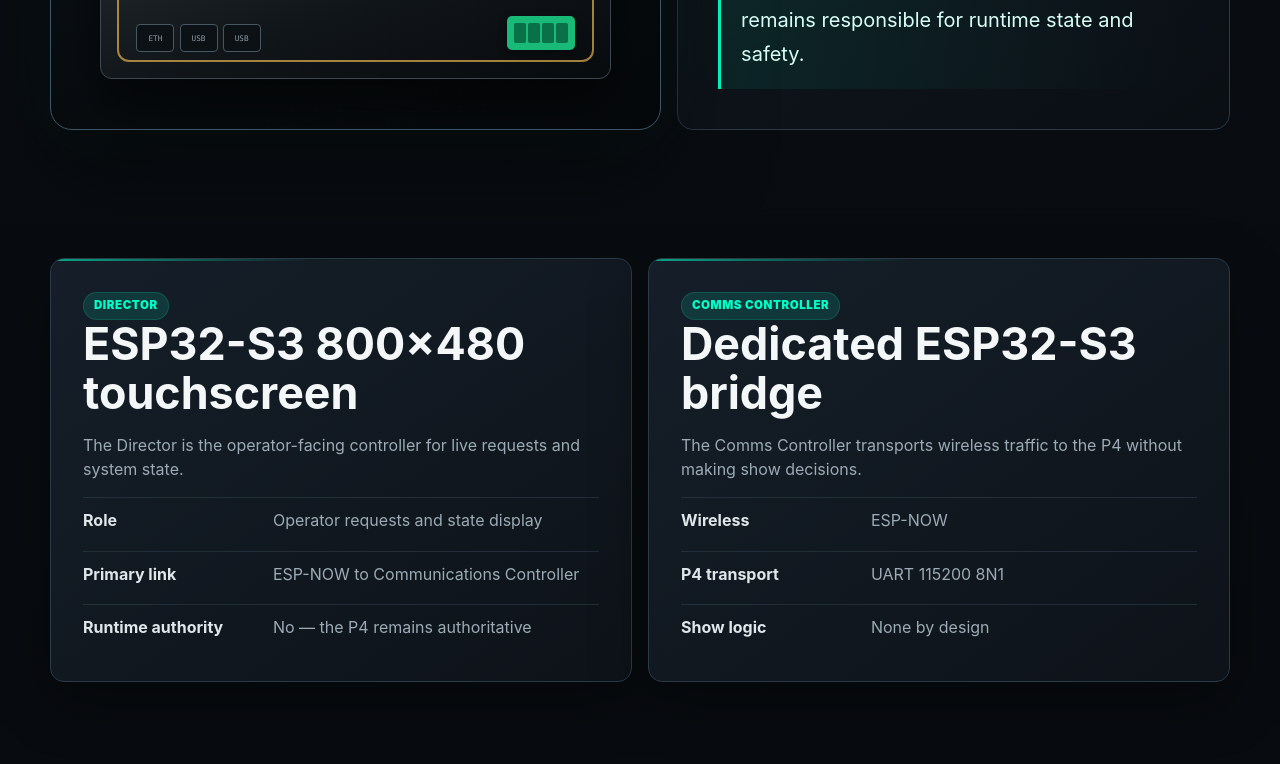
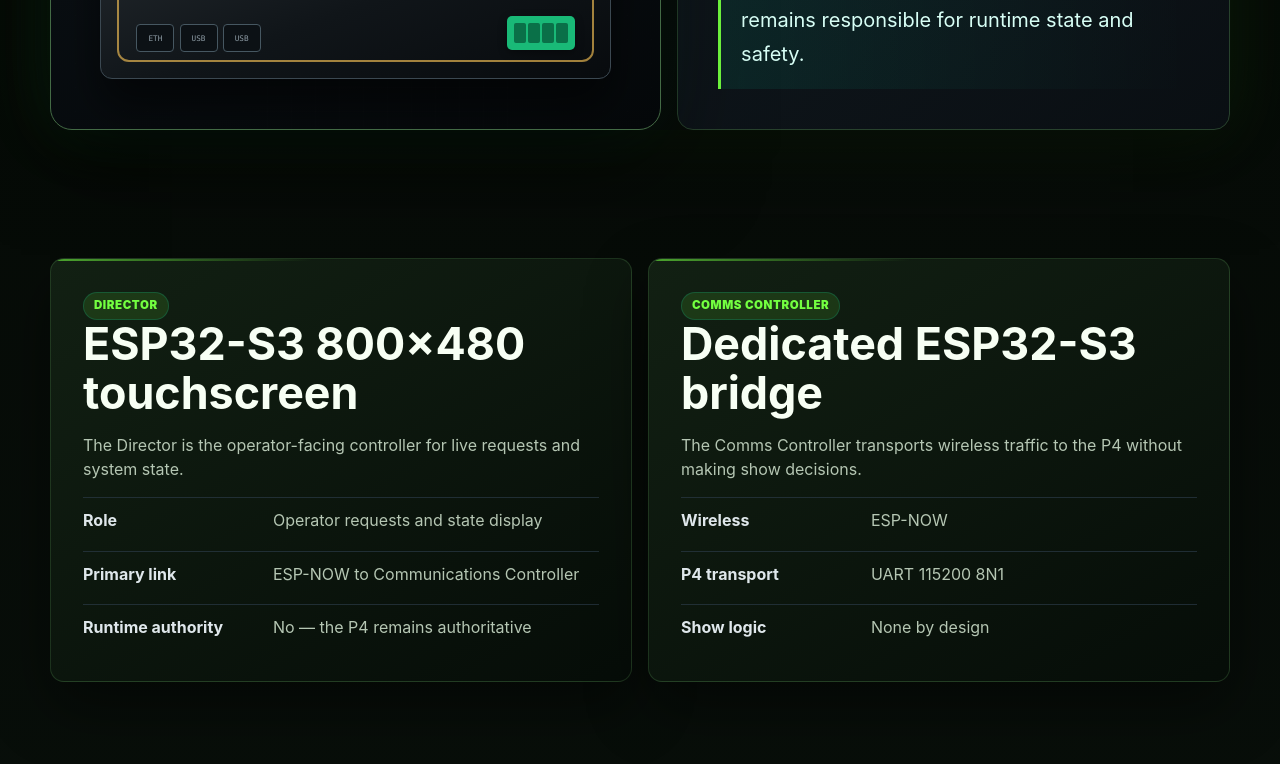
Before and after one commit to sumkindafreak/showduino.com, a plain HTML site: page tools.html in a window 1280 px wide. Shown: the part 1038-1802 px from the top of the page. Drawn offline with nearby package versions, Linux system fonts and the light colour scheme.

Commit message:
Apply stage-green Showduino identity to tools.html

```diff
--- a/tools.html
+++ b/tools.html
@@ -6,6 +6,7 @@
   <meta name="description" content="Current Showduino hardware stack and the boards used by the Director, Communications Controller, Show Engine and specialist nodes.">
   <title>Hardware | Showduino</title>
   <link rel="stylesheet" href="css/site-pages.css">
+  <link rel="stylesheet" href="css/showduino-stage-theme.css">
   <link rel="stylesheet" href="css/product-media.css">
   <script>document.documentElement.classList.add('js');</script>
 </head>
```
